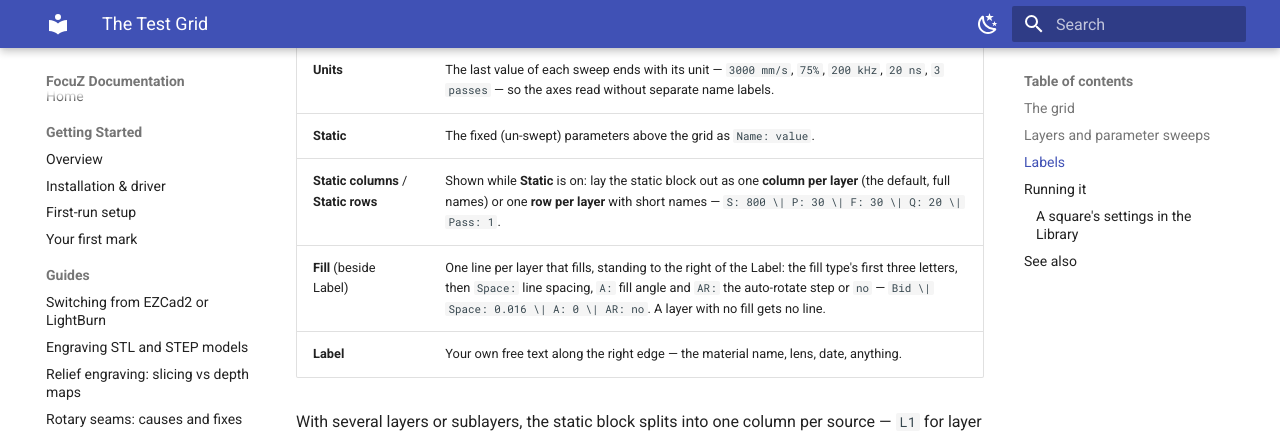
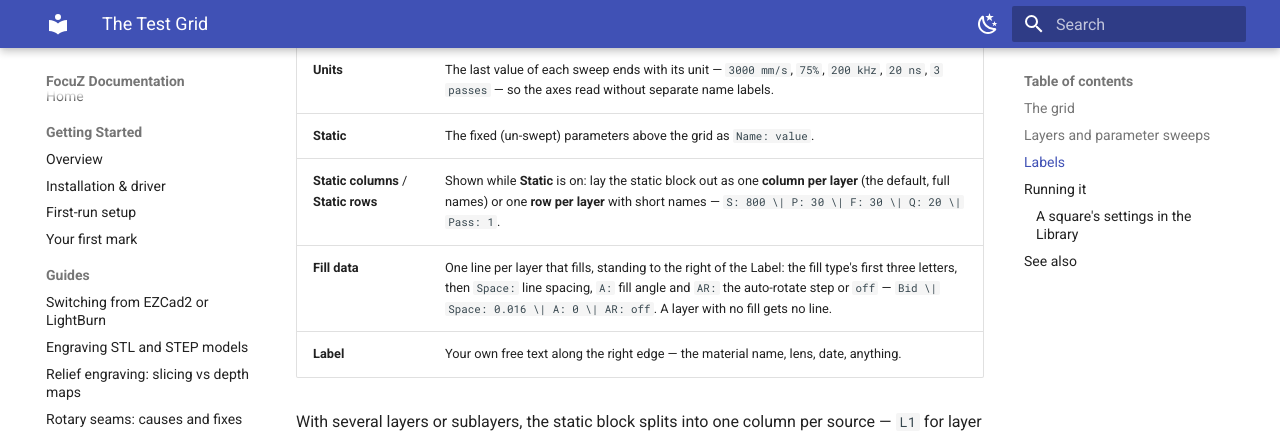
Before and after one commit to Lokahi-Shop/focuz-docs, an MkDocs documentation site: the page built from docs/test-grid.md, in a window 1280 px wide and 900 px high, scrolled down 2092 px. Shown: the top 438 px of the window. Built offline with MkDocs 1.6.1 and Material for MkDocs 9.7.7, drawn with Linux system fonts in a browser that asks for light colours.

Commit message:
Test Grid: Fill data label; AR off
Co-Authored-By: Claude Fable 5.1 <noreply@anthropic.com>

```diff
--- a/docs/test-grid.md
+++ b/docs/test-grid.md
@@ -70,7 +70,7 @@ section:
 | **Units** | The last value of each sweep ends with its unit — `3000 mm/s`, `75%`, `200 kHz`, `20 ns`, `3 passes` — so the axes read without separate name labels. |
 | **Static** | The fixed (un-swept) parameters above the grid as `Name: value`. |
 | **Static columns** / **Static rows** | Shown while **Static** is on: lay the static block out as one **column per layer** (the default, full names) or one **row per layer** with short names — `S: 800 \| P: 30 \| F: 30 \| Q: 20 \| Pass: 1`. |
-| **Fill** (beside Label) | One line per layer that fills, standing to the right of the Label: the fill type's first three letters, then `Space:` line spacing, `A:` fill angle and `AR:` the auto-rotate step or `no` — `Bid \| Space: 0.016 \| A: 0 \| AR: no`. A layer with no fill gets no line. |
+| **Fill data** | One line per layer that fills, standing to the right of the Label: the fill type's first three letters, then `Space:` line spacing, `A:` fill angle and `AR:` the auto-rotate step or `off` — `Bid \| Space: 0.016 \| A: 0 \| AR: off`. A layer with no fill gets no line. |
 | **Label** | Your own free text along the right edge — the material name, lens, date, anything. |
 
 With several layers or sublayers, the static block splits into one column per source — `L1` for layer 1,
```
